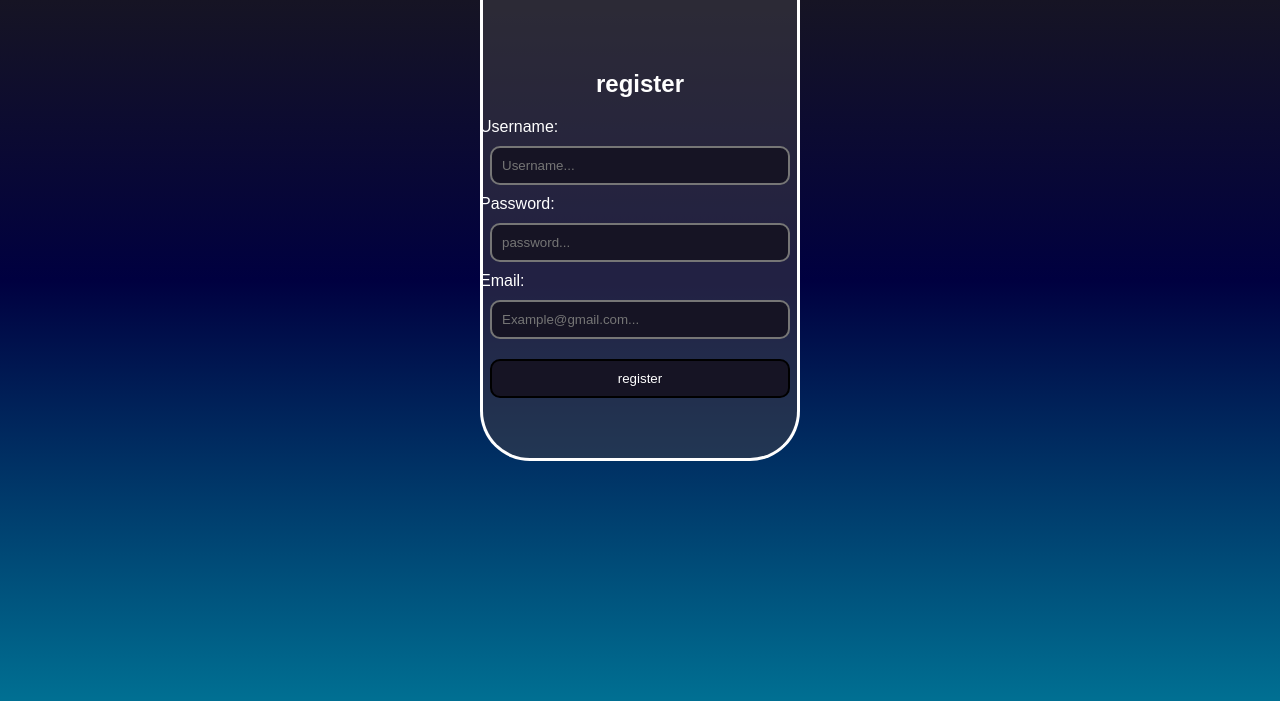
After one commit to theunmenger/sql_test, a PHP site: page /register.php in a window 1280 px wide. The commit adds this page. Shown: the top 701 px of the page. Run offline with PHP 8.4, Linux system fonts and the light colour scheme; data that the repository does not hold is empty.

Commit message:
added checks and new page

```diff
--- /dev/null
+++ b/src/css/inlog.css
@@ -0,0 +1,81 @@
+ *{
+    box-sizing: border-box;
+}
+
+body {
+    margin: 0px;
+    background: #161424;
+    background: linear-gradient(180deg, rgba(22, 20, 36, 1) 0%, rgba(0, 0, 64, 1) 35%, rgba(0, 138, 166, 1) 100%);
+    background-repeat: no-repeat;
+    background-attachment: fixed;
+    background-size: 100% 100%;
+    color: white;
+    font-family: sans-serif;
+    display: flex;
+    flex-direction: column;
+    align-items: center;
+}
+
+#form_div {
+    display:flex;
+    background-color: rgba(66, 63, 71, 0.527);
+    flex-direction: column;
+    width: 25%;
+    min-width: 300px;
+    min-height: 400px;
+    align-items: center;
+    border-style: hidden solid solid solid;
+    border-color: white;
+    border-radius: 0px 0px 50px 50px;
+    padding: 50px;
+}
+
+.input {
+    width: 300px;
+    background-color: #161424;
+    color: white;
+    padding: 10px;
+    margin: 10px;
+    border-radius: 10px;
+    border-style: solid;
+    transition-duration: 300ms;
+}
+
+.input:hover {
+    transition-duration: 300ms;
+    background-color: aqua;
+    color: black;
+}
+
+#button_container {
+    display:flex;
+    background-color: rgba(66, 63, 71, 0.527);
+    flex-direction: column;
+    width: 25%;
+    min-width: 400px;
+    min-height: 250px;
+    align-items: center;
+    border-style: hidden solid solid solid;
+    border-color: white;
+    border-radius: 0px 0px 50px 50px;
+    padding: 50px;
+}
+
+#button_container a {
+    text-align: center;
+    text-decoration: none;
+    width: 300px;
+    background-color: #161424;
+    color: white;
+    padding: 10px;
+    margin: 10px;
+    border-radius: 10px;
+    border-style: solid;
+    transition-duration: 300ms;
+}
+
+#button_container a:hover {
+    transition-duration: 300ms;
+    background-color: aqua;
+    color: black;
+}
--- /dev/null
+++ b/src/register.php
@@ -0,0 +1,62 @@
+<?php
+  $servername = "mysql";
+  $server_username = "root";
+  $server_password = "password";
+  $database = "inlog_gegevens";
+
+  //connect
+  $conn = new mysqli($servername, $server_username, $server_password, $database);
+  //check connection
+  if ($conn->connect_error) {
+      die("Connection failed: " . $conn->connect_error);
+  }
+?>
+
+<!DOCTYPE html>
+<html lang="en">
+  <head>
+    <link rel="stylesheet" type="text/css" href="css/inlog.css">
+    <meta charset="UTF-8">
+  </head>
+  <body>
+    <div id="form_div">
+      <h2>register</h2>
+      <form method="POST" action="<?php echo htmlspecialchars($_SERVER["PHP_SELF"]);?>">
+        <label for="username">Username:</label><br>
+        <input class="input" type="text" id="username" name="username" placeholder="Username..."> <br>
+        <label for="password">Password:</label><br>
+        <input class="input" type="password" id="password" name="password" placeholder="password..."> <br>
+        <label for="email">Email:</label><br>
+        <input class="input" type="text" id="email" name="email" placeholder="Example@gmail.com..."><br>
+        <input class="input" type="submit" name="register" value="register">
+      </form>
+      <div id="echo_output">
+        <?php
+          //check if register has been clicker
+          if ($_SERVER["REQUEST_METHOD"] == "POST") {
+            $username = trim($_POST["username"]);
+            $password = $_POST["password"];
+            $email = $_POST["email"];
+
+            if(!filter_var($email, FILTER_VALIDATE_EMAIL)) {
+              echo "Invalid email";
+            } else {
+              //look if email already exists
+              $check_email = "select email from inlog_gegevens_table where email = '$email'";
+              $email_output = $conn->query($check_email);
+              $row = $email_output->fetch_assoc();
+
+              if ($row !== null && $email == $row["email"]) {
+                echo "This email has already been taken";
+              } else {  //if email doesn't exist add email into table
+                $insert = "INSERT INTO inlog_gegevens_table (username, password, email) VALUES ('$username', '$password', '$email')";
+                $conn->query($insert);
+                echo "Thank you for registering ". $username. ", you can now close this tab and login to your account.";
+              }
+            }
+          }
+        ?>
+      </div>
+    </div>
+  </body>
+</html>
```
Also changed, not shown: src/index.php (+11 -16 lines), src/login.php (added, +8 -0 lines), src/registered.php (deleted, +0 -19 lines).
